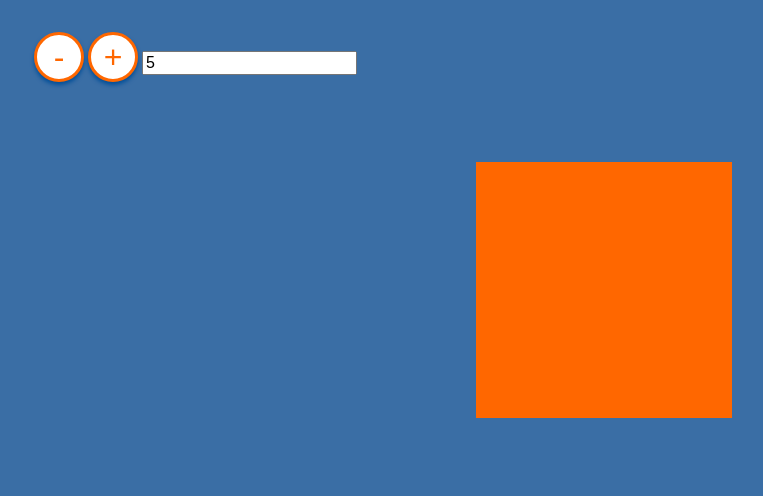
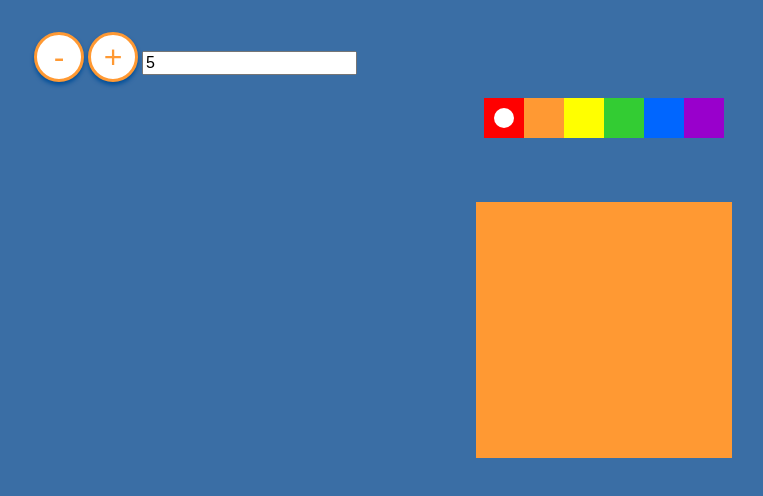
Before and after one commit to mdziadkowiec95/js-element-rotation, a website: page src/index.html in a window 1280 px wide. Shown: the whole page, without its empty margins (36-799 px from the left). Drawn offline with Linux system fonts and the light colour scheme.

Commit message:
added choosing color funcionality, still need to get rid of input bugs when its empty

```diff
--- a/src/index.html
+++ b/src/index.html
@@ -16,6 +16,14 @@
       <button class="btn btn--rotate" data-action="increase">+</button>
       <input type="text" value="5" class="nav__input">
     </div>
+    <div class="pallete">
+      <div class="pallete__color active" data-color="#ff0000"></div>
+      <div class="pallete__color" data-color="#ff9933"></div>
+      <div class="pallete__color" data-color="#ffff00"></div>
+      <div class="pallete__color" data-color="#33cc33"></div>
+      <div class="pallete__color" data-color="#0066ff"></div>
+      <div class="pallete__color" data-color="#9900cc"></div>
+    </div>
     <div class="play-box">
       <div class="square">
         <span class="square__text"></span>
--- a/src/js/app.js
+++ b/src/js/app.js
@@ -1,6 +1,8 @@
 var square = document.querySelector('.square');
 var squareText = document.querySelector('.square__text');
 var input = document.querySelector('.nav__input');
+var pallete = document.querySelector('.pallete');
+var collors = document.querySelectorAll('.pallete__color');
 var degrees = 0;
 var value;
 var suqareRotation = 0;
@@ -8,6 +10,9 @@ var suqareRotation = 0;
 window.onload = init;
 
 function init() {
+  for (var i = 0; i < collors.length; i++) {
+    collors[i].style.backgroundColor = collors[i].dataset.color;
+  }
   updateValue();
 
   // set event handlers
@@ -21,10 +26,33 @@ function init() {
       updatePosition(e.target.dataset.action);
     }
   });
+
+  pallete.addEventListener('click', function (e) {
+    if (e.target.dataset.color) {
+      setColor(e.target);
+    }
+  });
 }
 
+
+function setColor(palleteEl) {
+  var target = palleteEl;
+
+  for (var i = 0; i < collors.length; i++) {
+    collors[i].classList.remove('active');
+  }
+  target.classList.add('active');
+  square.style.backgroundColor = target.dataset.color;
+
+}
+
+
 var updateValue = function () {
-  value = parseInt(input.value);
+  if (input.value) {
+    value = parseInt(input.value);
+  } else {
+    value = 0;
+  }
 }
 
 
--- a/src/scss/app.scss
+++ b/src/scss/app.scss
@@ -6,3 +6,4 @@
 @import 'layout/play-box';
 @import 'components/buttons';
 @import 'components/square';
+@import 'components/pallete';
--- /dev/null
+++ b/src/scss/components/_pallete.scss
@@ -0,0 +1,42 @@
+.pallete {
+  display: flex;
+  justify-content: center;
+  overflow: hidden;
+
+  &__color {
+    width: 40px;
+    height: 40px;
+    position: relative;
+    transition: all 0.2s ease;
+
+    &::after {
+      display: block;
+      content: '';
+      background-color: $white;
+      position: absolute;
+      width: 20px;
+      height: 20px;
+      border-radius: 50%;
+      top: 50%;
+      left: 50%;
+      transform: translate(-50%, -40px);
+      transition: all .2s ease;
+    }
+
+    &.active {
+      position: relative;
+      // transition: all .2s ease;
+
+      &::after {
+
+        transform: translate(-50%, -50%);
+      }
+    }
+
+    &:hover {
+      opacity: 0.7;
+      transform: translateY(-1px);
+      box-shadow: 0 0 3px $color5;
+    }
+  }
+}
--- a/src/scss/components/_square.scss
+++ b/src/scss/components/_square.scss
@@ -3,7 +3,7 @@
   width: 20vw;
   height: 20vw;
   background-color: $color1;
-  transition: transform .2s ease;
+  transition: all.2s ease;
 
   &__text {
     position: absolute;
--- a/src/scss/utils/_variables.scss
+++ b/src/scss/utils/_variables.scss
@@ -1,4 +1,4 @@
-$color1: rgba(255, 103, 0, 1);
+$color1: rgba(255, 153, 51, 1);
 $color2: rgba(235, 235, 235, 1);
 $color3: rgba(192, 192, 192, 1);
 $color4: rgba(58, 110, 165, 1);
```
Also changed, not shown: src/css/app.min.css.
